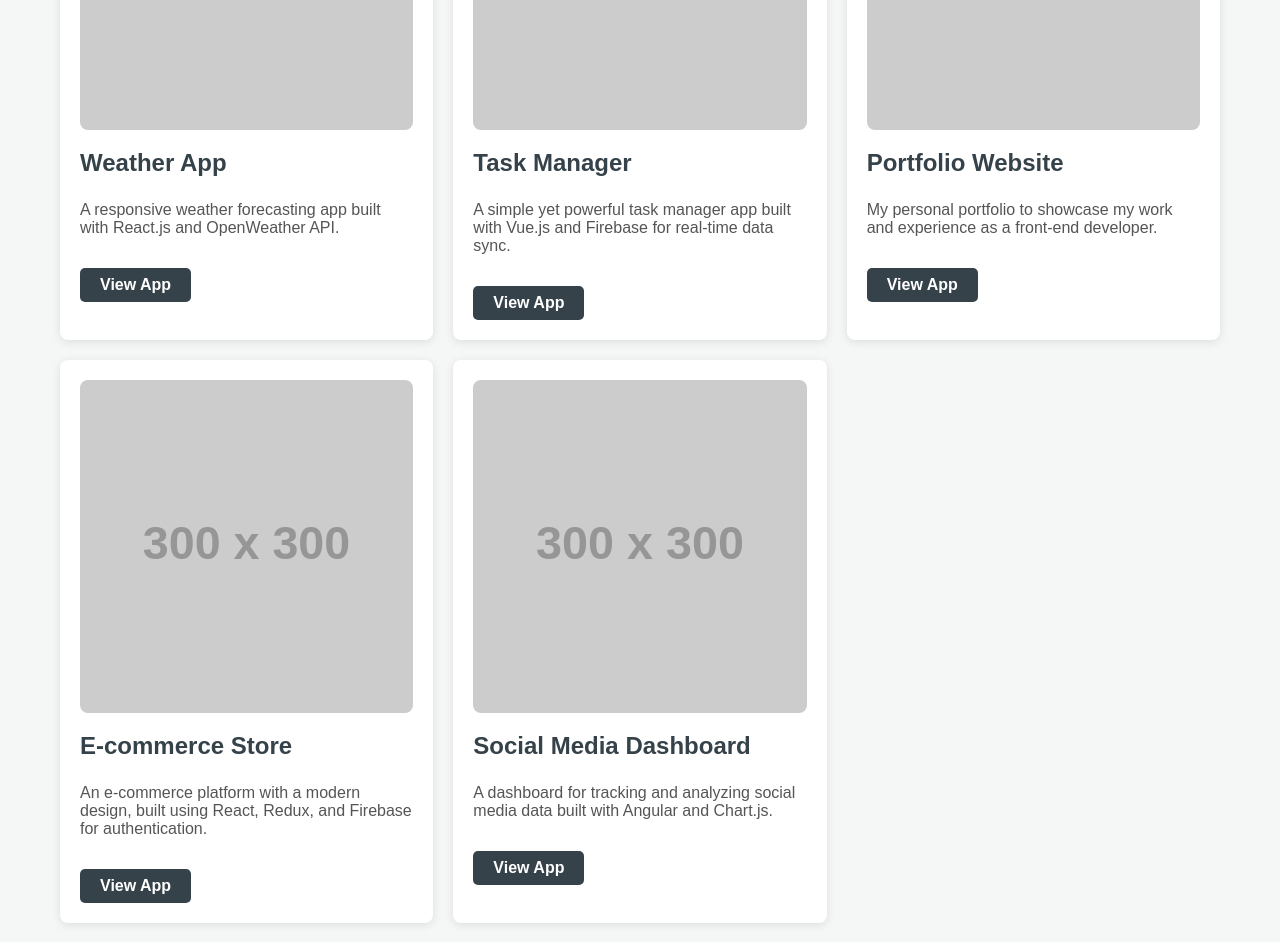
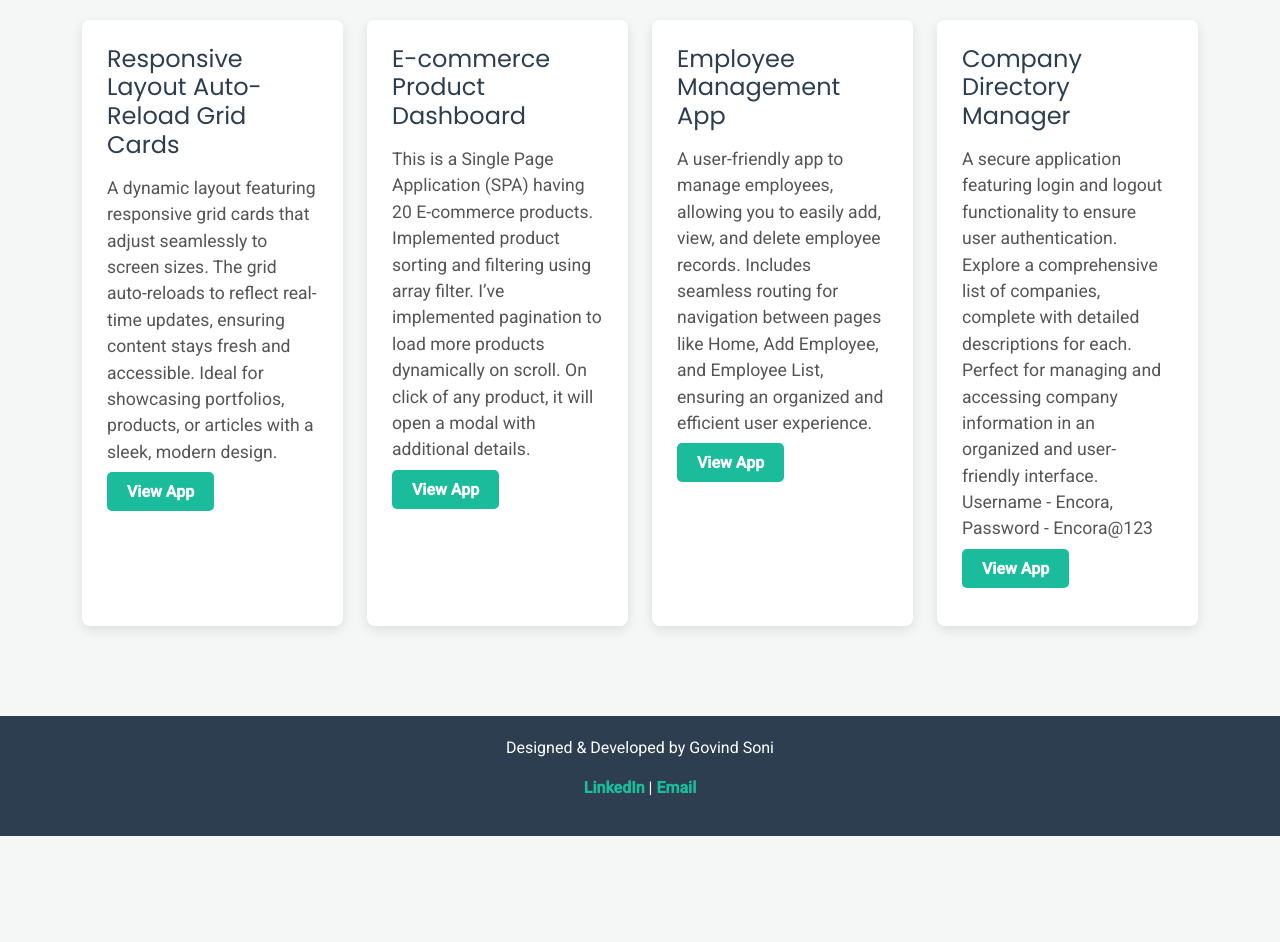
Before and after one commit to govindgh/Govind_Projects, a plain HTML site: page index.html in a window 1280 px wide. Shown: the part 504-1446 px from the top of the page. After the commit the page ends 1340 px from the top, so only its background shows below. Drawn offline with nearby package versions, Linux system fonts and the light colour scheme; placeholder pictures from the web are drawn by us.

Commit message:
Update index.html

```diff
--- a/index.html
+++ b/index.html
@@ -5,100 +5,150 @@
     <meta charset="UTF-8">
     <meta name="viewport" content="width=device-width, initial-scale=1.0">
     <meta http-equiv="X-UA-Compatible" content="ie=edge">
-    <title>7 Years of Experience - Live Applications</title>
+    <title>Govind Soni | Live Projects</title>
+    <!-- Google Fonts for Stylish Fonts -->
+    <link href="https://fonts.googleapis.com/css2?family=Poppins:wght@300;400;600&family=Roboto:wght@400;500&display=swap" rel="stylesheet">
+    <!-- Bootstrap CSS -->
+    <link href="https://cdn.jsdelivr.net/npm/bootstrap@5.3.0-alpha1/dist/css/bootstrap.min.css" rel="stylesheet">
     <style>
+        /* Body Font */
         body {
-            font-family: 'Arial', sans-serif;
+            font-family: 'Roboto', sans-serif;
+            background-color: #f4f7f6;
+            color: #333;
             margin: 0;
             padding: 0;
-            background-color: #f4f7f6;
-            color: #333;
+            overflow-x: hidden; /* Prevent horizontal scroll */
         }
 
+        /* Header Font */
         header {
-            background-color: #35424a;
+            background-color: #2C3E50;
             color: white;
-            padding: 20px;
+            padding: 60px 0;
             text-align: center;
+            box-shadow: 0 10px 15px rgba(0, 0, 0, 0.1);
         }
 
         header h1 {
-            margin: 0;
+            margin-bottom: 10px;
+            font-family: 'Poppins', sans-serif;
+            font-size: 3rem;
+        }
+
+        header p {
+            font-family: 'Roboto', sans-serif;
+            font-size: 1.5rem;
+            margin-bottom: 30px;
         }
 
         section {
-            padding: 40px;
-            margin: 20px;
+            padding: 50px 20px;
+            margin-top: 40px;
         }
 
         h2 {
             text-align: center;
-            font-size: 2rem;
-            color: #333;
-            margin-bottom: 30px;
-        }
-
-        .app-list {
-            display: grid;
-            grid-template-columns: repeat(3, 1fr);
-            gap: 20px;
+            font-size: 2.5rem;
+            color: #34495E;
+            margin-bottom: 40px;
+            font-family: 'Poppins', sans-serif;
         }
 
         .app-card {
             background-color: #fff;
-            box-shadow: 0 2px 10px rgba(0, 0, 0, 0.1);
+            box-shadow: 0 4px 12px rgba(0, 0, 0, 0.1);
             border-radius: 8px;
-            overflow: hidden;
-            padding: 20px;
-            transition: transform 0.3s ease-in-out;
+            padding: 25px;
+            transition: transform 0.3s ease;
+            height: 100%;
+            margin-bottom: 20px;
+            font-family: 'Roboto', sans-serif;
         }
 
         .app-card:hover {
             transform: translateY(-10px);
         }
 
-        .app-card img {
-            width: 100%;
-            border-radius: 8px;
-        }
-
         .app-card h3 {
-            margin-top: 15px;
+            font-family: 'Poppins', sans-serif;
             font-size: 1.5rem;
-            color: #35424a;
+            color: #2C3E50;
+            margin-bottom: 15px;
         }
 
         .app-card p {
-            font-size: 1rem;
+            font-size: 1.1rem;
             color: #555;
+            margin-bottom: 15px;
         }
 
         .app-link {
-            display: inline-block;
-            margin-top: 15px;
-            padding: 8px 20px;
-            background-color: #35424a;
+            padding: 10px 20px;
+            background-color: #1ABC9C;
             color: white;
             text-decoration: none;
             border-radius: 5px;
             font-weight: bold;
+            transition: background-color 0.3s ease;
+            font-family: 'Roboto', sans-serif;
         }
 
         .app-link:hover {
-            background-color: #4285f4;
+            background-color: #16A085;
         }
 
         footer {
-            background-color: #35424a;
+            background-color: #2C3E50;
             color: white;
-            padding: 10px 0;
+            padding: 20px;
             text-align: center;
-            margin-top: 30px;
+            margin-top: 40px;
+            font-family: 'Roboto', sans-serif;
         }
 
         footer a {
-            color: white;
+            color: #1ABC9C;
             text-decoration: none;
+            font-weight: bold;
+        }
+
+        footer a:hover {
+            color: #16A085;
+        }
+
+        /* Stylish Scrollbar */
+        ::-webkit-scrollbar {
+            width: 10px;
+        }
+
+        ::-webkit-scrollbar-track {
+            background: #f1f1f1;
+            border-radius: 10px;
+        }
+
+        ::-webkit-scrollbar-thumb {
+            background: #1ABC9C;
+            border-radius: 10px;
+        }
+
+        ::-webkit-scrollbar-thumb:hover {
+            background: #16A085;
+        }
+
+        /* Responsive design */
+        @media (max-width: 768px) {
+            .app-card {
+                margin-bottom: 30px;
+            }
+
+            h2 {
+                font-size: 2rem;
+            }
+
+            header h1 {
+                font-size: 2.5rem;
+            }
         }
     </style>
 </head>
@@ -106,50 +156,61 @@
 <body>
 
     <header>
-        <h1>7 Years of Front-End Development</h1>
-        <p>Explore the 5 Live Applications Developed by Me</p>
+        <h1>Live Projects by Govind Soni</h1>
+        <p style="padding:20px 25px 0px 25px;">Experience the innovation and expertise behind the live projects I’ve crafted during my career as a Front-End Developer. Each project reflects my dedication to creating dynamic, user-focused solutions with cutting-edge technologies. Explore how I’ve transformed ideas into impactful digital experiences that drive results.</p>
+
     </header>
 
-    <section>
-        <h2>My Live Applications</h2>
-        <div class="app-list">
+    <section id="live-applications">
+        <h2>Live Applications</h2>
+        <div class="container">
+            <div class="row g-4">
+                <div class="col-md-3 col-sm-12">
                     <div class="app-card">
-                <img src="https://via.placeholder.com/300" alt="App 1 Screenshot">
-                <h3>Weather App</h3>
-                <p>A responsive weather forecasting app built with React.js and OpenWeather API.</p>
-                <a href="#" class="app-link" target="_blank">View App</a>
+                        <h3>Responsive Layout Auto-Reload Grid Cards</h3>
+                        <p>A dynamic layout featuring responsive grid cards that adjust seamlessly to screen sizes. The grid auto-reloads to reflect real-time updates, ensuring content stays fresh and accessible. Ideal for showcasing portfolios, products, or articles with a sleek, modern design.</p>
+                        <a href="https://govindgh.github.io/respnsive_autoreloading_cards/" class="app-link" target="_blank">View App</a>
                     </div>
+                </div>
+
+                <div class="col-md-3 col-sm-12">
                     <div class="app-card">
-                <img src="https://via.placeholder.com/300" alt="App 2 Screenshot">
-                <h3>Task Manager</h3>
-                <p>A simple yet powerful task manager app built with Vue.js and Firebase for real-time data sync.</p>
-                <a href="#" class="app-link" target="_blank">View App</a>
+                        <h3>E-commerce Product Dashboard</h3>
+                        <p>This is a Single Page Application (SPA) having 20 E-commerce products. Implemented product sorting and filtering using array filter. I’ve implemented pagination to load more products dynamically on scroll. On click of any product, it will open a modal with additional details.</p>
+                        <a href="https://govindgh.github.io/Front-End-Assignment--Strategywerks/" class="app-link" target="_blank">View App</a>
                     </div>
+                </div>
+
+                <div class="col-md-3 col-sm-12">
                     <div class="app-card">
-                <img src="https://via.placeholder.com/300" alt="App 3 Screenshot">
-                <h3>Portfolio Website</h3>
-                <p>My personal portfolio to showcase my work and experience as a front-end developer.</p>
-                <a href="#" class="app-link" target="_blank">View App</a>
+                        <h3>Employee Management App</h3>
+                        <p>A user-friendly app to manage employees, allowing you to easily add, view, and delete employee records. Includes seamless routing for navigation between pages like Home, Add Employee, and Employee List, ensuring an organized and efficient user experience.</p>
+                        <a href="https://govindgh.github.io/emp_app_govind/" class="app-link" target="_blank">View App</a>
                     </div>
+                </div>
+
+                <div class="col-md-3 col-sm-12">
                     <div class="app-card">
-                <img src="https://via.placeholder.com/300" alt="App 4 Screenshot">
-                <h3>E-commerce Store</h3>
-                <p>An e-commerce platform with a modern design, built using React, Redux, and Firebase for authentication.</p>
-                <a href="#" class="app-link" target="_blank">View App</a>
+                        <h3>Company Directory Manager</h3>
+                        <p>A secure application featuring login and logout functionality to ensure user authentication. Explore a comprehensive list of companies, complete with detailed descriptions for each. Perfect for managing and accessing company information in an organized and user-friendly interface. Username - Encora, Password - Encora@123</p>
+                        <a href="https://govindgh.github.io/Encora_assignment_Govind_Soni/#/login" class="app-link" target="_blank">View App</a>
                     </div>
-            <div class="app-card">
-                <img src="https://via.placeholder.com/300" alt="App 5 Screenshot">
-                <h3>Social Media Dashboard</h3>
-                <p>A dashboard for tracking and analyzing social media data built with Angular and Chart.js.</p>
-                <a href="#" class="app-link" target="_blank">View App</a>
+                </div>
             </div>
         </div>
     </section>
 
     <footer>
-        <p>Designed & Developed by <a href="https://www.yourportfolio.com" target="_blank">Your Name</a> | 7 Years of Experience</p>
+        <p>Designed & Developed by Govind Soni </p>
+        <p>
+            <a href="https://www.linkedin.com/in/govind-soni-41686411b/" target="_blank">LinkedIn</a> |
+            <a href="mailto:govindsoni1795@gmail.com">Email</a>
+
+        </p>
     </footer>
 
+    <!-- Bootstrap JS (Optional but useful for Navbar toggler) -->
+    <script src="https://cdn.jsdelivr.net/npm/bootstrap@5.3.0-alpha1/dist/js/bootstrap.bundle.min.js"></script>
 </body>
 
 </html>
```
Lines whose indentation alone changed are shown as unchanged.
